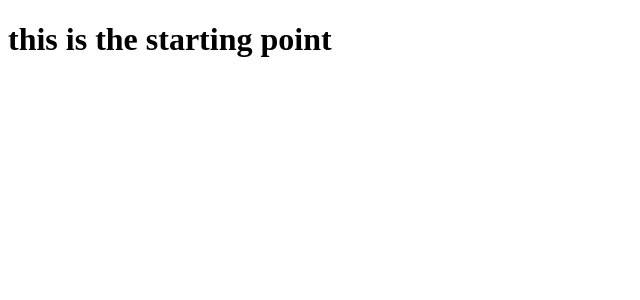
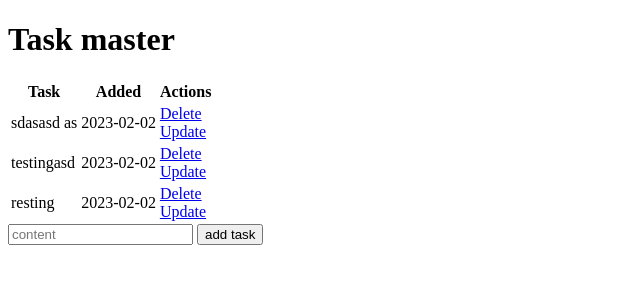
Before and after one commit to kshitijzasya/flask-todo, a Flask app: page / in a window 1280 px wide. Shown: the top 300 px of the page, without its empty margins (0-640 px from the left). Run offline with Flask 2, Linux system fonts and the light colour scheme; data comes from the database, SQL or seed files in the repository; both versions use the stored data as it was after the commit.

Commit message:
crud operatin

```diff
--- a/app.py
+++ b/app.py
@@ -1,10 +1,60 @@
-from flask import Flask, render_template
+from flask import Flask, render_template, url_for, request, redirect
+from flask_sqlalchemy import SQLAlchemy
+from datetime import datetime
 
 app = Flask(__name__)
+app.config['SQLALCHEMY_DATABASE_URI'] = 'sqlite:///test.db'
+db = SQLAlchemy(app)
+# db.init_app(app)
 
-@app.route('/')
+class Todo(db.Model):
+    id = db.Column(db.Integer, primary_key=True)
+    content = db.Column(db.String(200), nullable=True)
+    created_at = db.Column(db.DateTime, default=datetime.utcnow)
+
+    def __repr__(self):
+        return f"<Task {self.id}>"
+
+@app.route('/', methods=['POST', 'GET'])
 def index():
-    return render_template('index.html')
+    if request.method == 'POST':
+        task_content = request.form['content']
+        new_task = Todo(content=task_content)
+
+        try:
+            db.session.add(new_task)
+            db.session.commit()
+            return redirect('/')
+        except:
+            return 'there was an error during task'
+    else:
+        tasks = Todo.query.order_by(Todo.created_at).all()
+        return render_template('index.html', tasks=tasks)
+
+@app.route('/delete/<int:id>')
+def delete(id):
+    task_to_delete = Todo.query.get_or_404(id)
+    try:
+        db.session.delete(task_to_delete)
+        db.session.commit()
+        return redirect('/')
+    except:
+        return 'error in deleting record'
+
+
+@app.route('/update/<int:id>', methods=['GET','POST'])
+def update(id):
+    task = Todo.query.get_or_404(id)
+    if request.method == 'POST':
+        task.content = request.form['content']
+        try:
+            db.session.commit()
+            return redirect('/')
+        except:
+            return 'issue up[dating your task'
+    else:
+        return render_template('udpate.html', task=task)
 
 if __name__ == "__main__":
+    # db.create_all()
     app.run(debug=True)
--- a/templates/base.html
+++ b/templates/base.html
@@ -1,7 +1,7 @@
 <!DOCTYPE html>
 <html lang="en">
     <head>
-        <link ref="stylesheet" href="" />
+        <link ref="stylesheet" href="{{ url_for('static', filename='css/main.css') }}" />
         {% block head %}{% endblock %}
     </head>
     <body>
--- a/templates/index.html
+++ b/templates/index.html
@@ -1,9 +1,46 @@
 {% extends 'base.html' %}
 
 {% block head %}
-
+<title>Task Master</title>
 {% endblock %}
 
 {% block body %}
-    <H1>this is the starting point</H1>
+    <div class="content">
+        <h1>
+            Task master
+        </h1>
+        {% if tasks|length < 1 %}
+            <h4>No record to show</h4>
+        {% else %}
+        <table>
+            <tr>
+                <th>
+                    Task
+                </th>
+                <th>
+                    Added
+                </th>
+                <th>
+                    Actions
+                </th>
+            </tr>
+            {% for task in tasks %}
+            <tr>
+                <td>{{ task.content }}</td>
+                <td>{{ task.created_at.date() }}</td>
+                <td>
+                    <a href="/delete/{{task.id}}">Delete</a>
+                    <br>
+                    <a href="/update/{{task.id}}">Update</a>
+                </td>
+            </tr>
+            {% endfor %}
+        </table>
+        {% endif %}
+
+        <form action="/" method="post">
+            <input type="text" name="content" id="content" placeholder="content">
+            <input type="submit" value="add task">
+        </form>
+    </div>
 {% endblock %}
```
Also changed, not shown: static/css/main.css (+9 -0 lines), templates/udpate.html (added, +18 -0 lines), instance/test.db (added).
